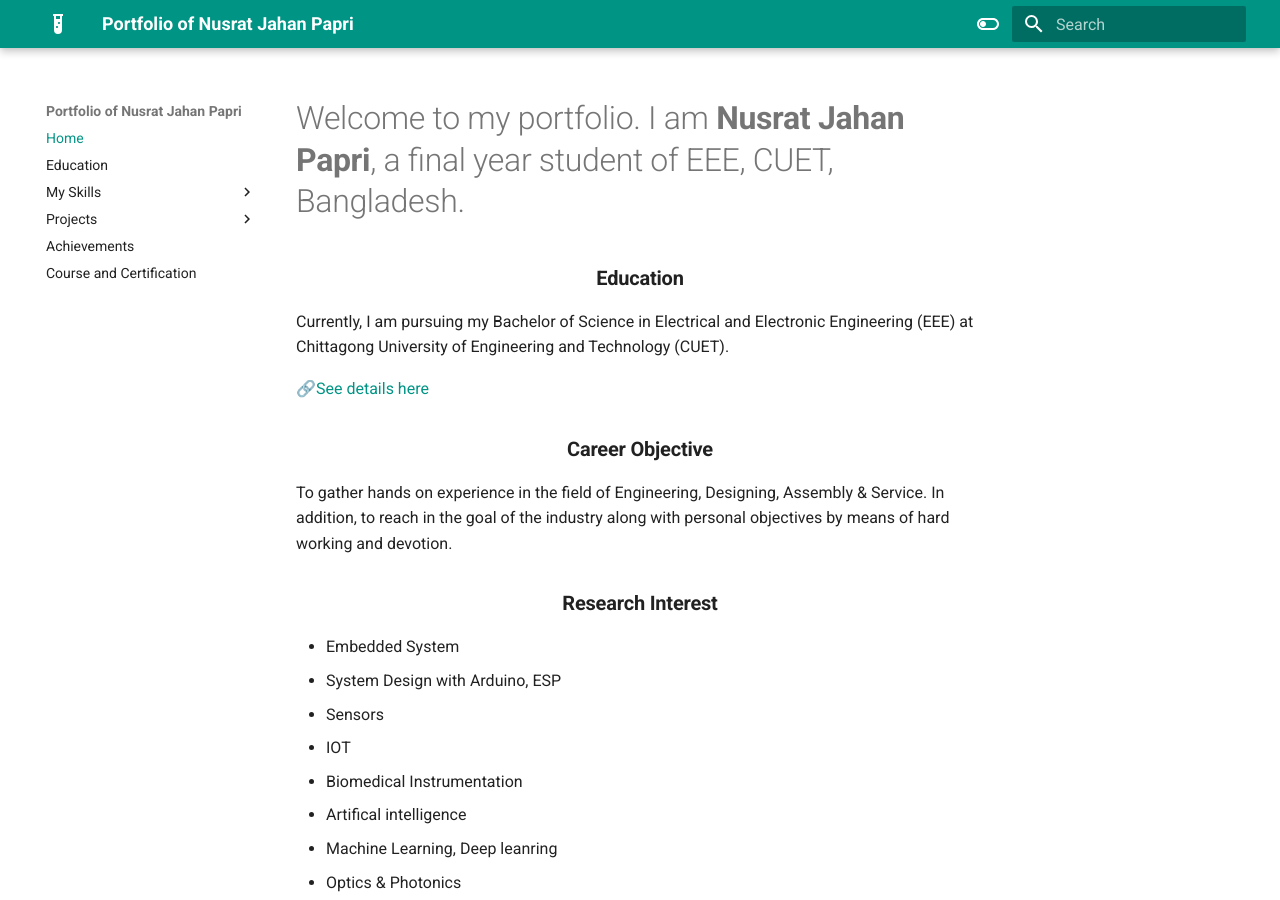
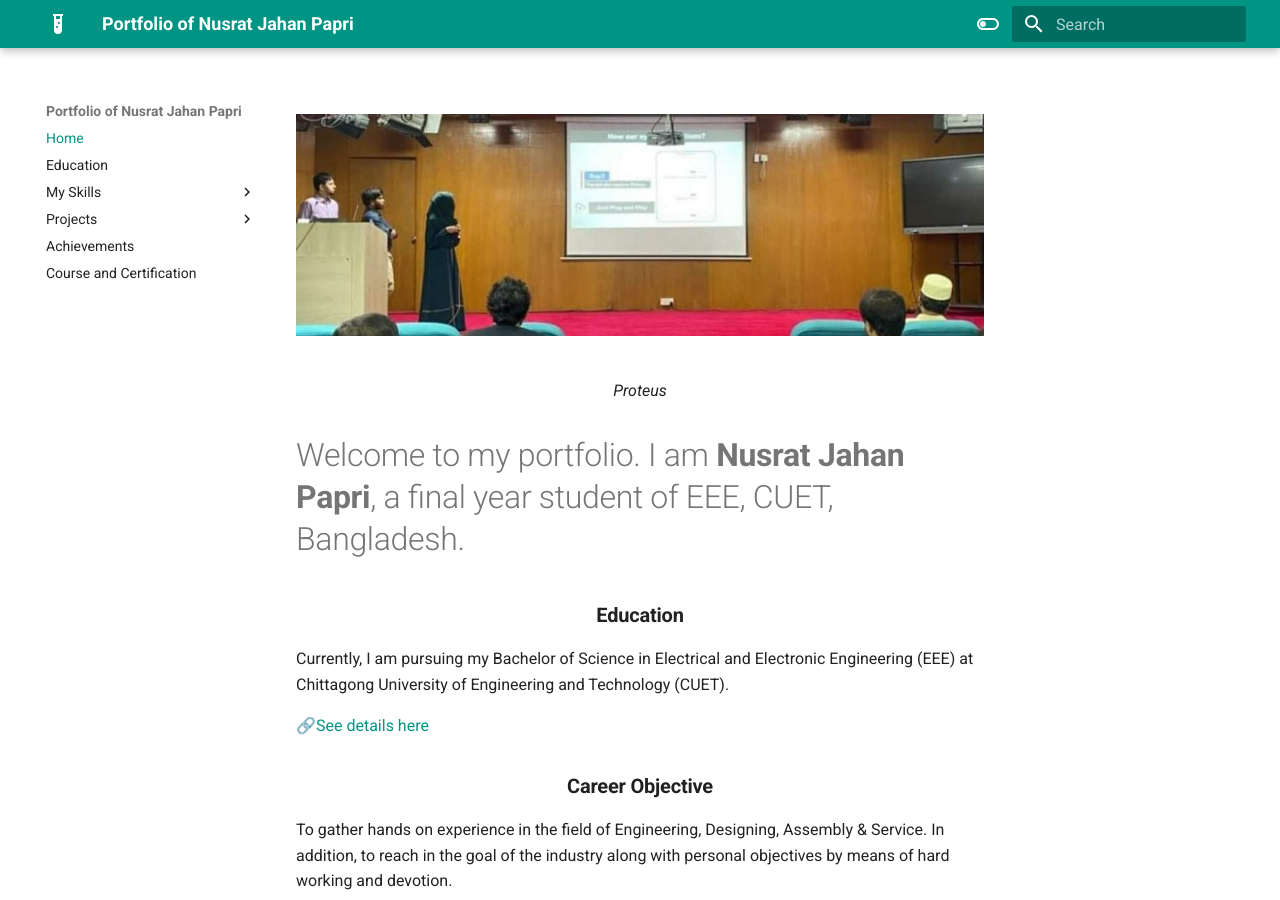
Before and after one commit to Nusrat008/papri-portfolio, an MkDocs documentation site: the page built from docs/index.md, in a window 1280 px wide and 900 px high. Built offline with MkDocs 1.6.1 and Material for MkDocs 9.7.7, drawn with Linux system fonts in a browser that asks for light colours.

Commit message:
added image on index

```diff
--- a/docs/index.md
+++ b/docs/index.md
@@ -1,3 +1,8 @@
+<figure markdown="span">
+![Image title](images/TechSpark_presentation.jpg){ loading=lazy }
+  <figcaption>Proteus</figcaption>
+</figure>
+
 # Welcome to my portfolio. I am **Nusrat Jahan Papri**, a final year student of EEE, CUET, Bangladesh.
 
 
```
Also changed, not shown: docs/numerical-matlab.md (+2 -0 lines), docs/images/TechSpark_presentation.jpg (added).
